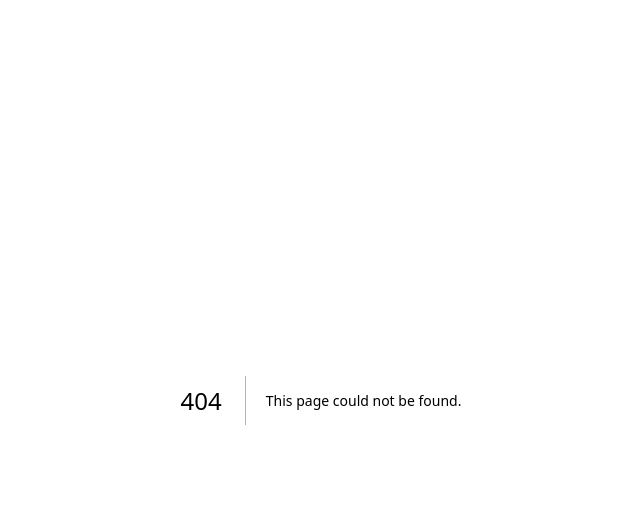
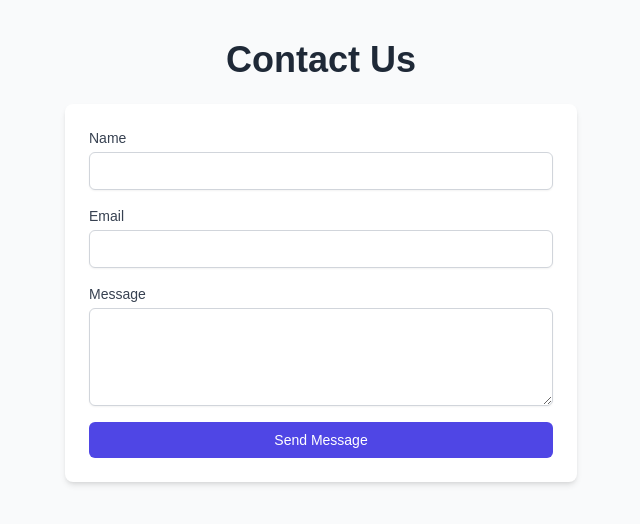
Before and after one commit to Re9iNee/Metadata---SEO---OG, a Next.js app: page /contact in a window 1280 px wide. Before the commit this address had no page. Shown: the top 524 px of the page, without its empty margins (319-959 px from the left). Built offline with nearby package versions, Linux system fonts and the light colour scheme.

Commit message:
Adding two pages

```diff
--- /dev/null
+++ b/src/app/about-us/page.tsx
@@ -0,0 +1,27 @@
+export default function AboutUsPage() {
+  return (
+    <div className="min-h-screen bg-gray-50">
+      <div className="container mx-auto px-4 py-10">
+        <h1 className="text-4xl font-bold text-center text-gray-800 mb-6">
+          About Us
+        </h1>
+        <div className="bg-white shadow-md rounded-lg p-6">
+          <p className="text-gray-600 text-lg">
+            Welcome to our company! We are dedicated to providing the best
+            services to our customers. Our team is composed of highly skilled
+            professionals who are passionate about what they do. We believe in
+            creating value and delivering exceptional results for our clients.
+          </p>
+          <p className="text-gray-600 text-lg mt-4">
+            Our mission is to continuously innovate and improve in order to meet
+            and exceed the expectations of those we serve. We pride ourselves on
+            our strong work ethic, integrity, and commitment to excellence.
+          </p>
+          <p className="text-gray-600 text-lg mt-4">
+            Thank you for choosing us. We look forward to working together!
+          </p>
+        </div>
+      </div>
+    </div>
+  );
+}
--- /dev/null
+++ b/src/app/contact/page.tsx
@@ -0,0 +1,107 @@
+"use client";
+
+import { useState, FormEvent, ChangeEvent } from "react";
+
+export default function ContactPage() {
+  const [formData, setFormData] = useState({
+    name: "",
+    email: "",
+    message: "",
+  });
+
+  const handleChange = (
+    e: ChangeEvent<HTMLInputElement | HTMLTextAreaElement>
+  ) => {
+    setFormData({
+      ...formData,
+      [e.target.name]: e.target.value,
+    });
+  };
+
+  const handleSubmit = (e: FormEvent<HTMLFormElement>) => {
+    e.preventDefault();
+    // Handle form submission logic here (e.g., send to an API)
+    alert("Form submitted! We will get back to you soon.");
+    setFormData({
+      name: "",
+      email: "",
+      message: "",
+    });
+  };
+
+  return (
+    <div className="min-h-screen bg-gray-50">
+      <div className="container mx-auto px-4 py-10">
+        <h1 className="text-4xl font-bold text-center text-gray-800 mb-6">
+          Contact Us
+        </h1>
+        <div className="bg-white shadow-md rounded-lg p-6 max-w-lg mx-auto">
+          <form onSubmit={handleSubmit} className="space-y-4">
+            <div>
+              <label
+                htmlFor="name"
+                className="block text-sm font-medium text-gray-700"
+              >
+                Name
+              </label>
+              <input
+                type="text"
+                id="name"
+                name="name"
+                value={formData.name}
+                onChange={handleChange}
+                required
+                className="mt-1 block w-full px-3 py-2 border border-gray-300 rounded-md shadow-sm focus:outline-none focus:ring-indigo-500 focus:border-indigo-500 sm:text-sm"
+              />
+            </div>
+
+            <div>
+              <label
+                htmlFor="email"
+                className="block text-sm font-medium text-gray-700"
+              >
+                Email
+              </label>
+              <input
+                type="email"
+                id="email"
+                name="email"
+                value={formData.email}
+                onChange={handleChange}
+                required
+                className="mt-1 block w-full px-3 py-2 border border-gray-300 rounded-md shadow-sm focus:outline-none focus:ring-indigo-500 focus:border-indigo-500 sm:text-sm"
+              />
+            </div>
+
+            <div>
+              <label
+                htmlFor="message"
+                className="block text-sm font-medium text-gray-700"
+              >
+                Message
+              </label>
+              <textarea
+                id="message"
+                name="message"
+                rows={4}
+                value={formData.message}
+                onChange={handleChange}
+                required
+                className="mt-1 block w-full px-3 py-2 border border-gray-300 rounded-md shadow-sm focus:outline-none focus:ring-indigo-500 focus:border-indigo-500 sm:text-sm"
+              />
+            </div>
+
+            <div>
+              <button
+                type="submit"
+                className="w-full px-4 py-2 bg-indigo-600 text-white text-sm font-medium rounded-md hover:bg-indigo-700 focus:outline-none focus:ring-2 focus:ring-offset-2 focus:ring-indigo-500"
+              >
+                Send Message
+              </button>
+            </div>
+          </form>
+        </div>
+      </div>
+    </div>
+  );
+}
```
